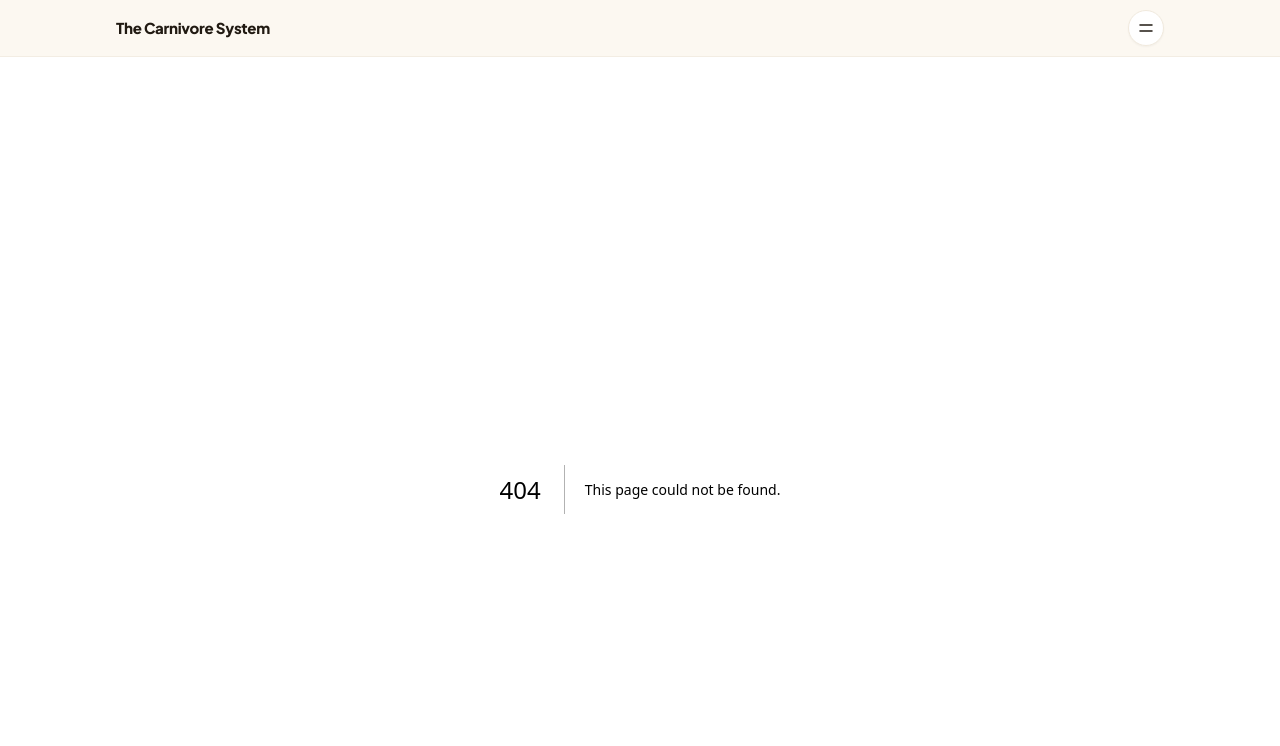
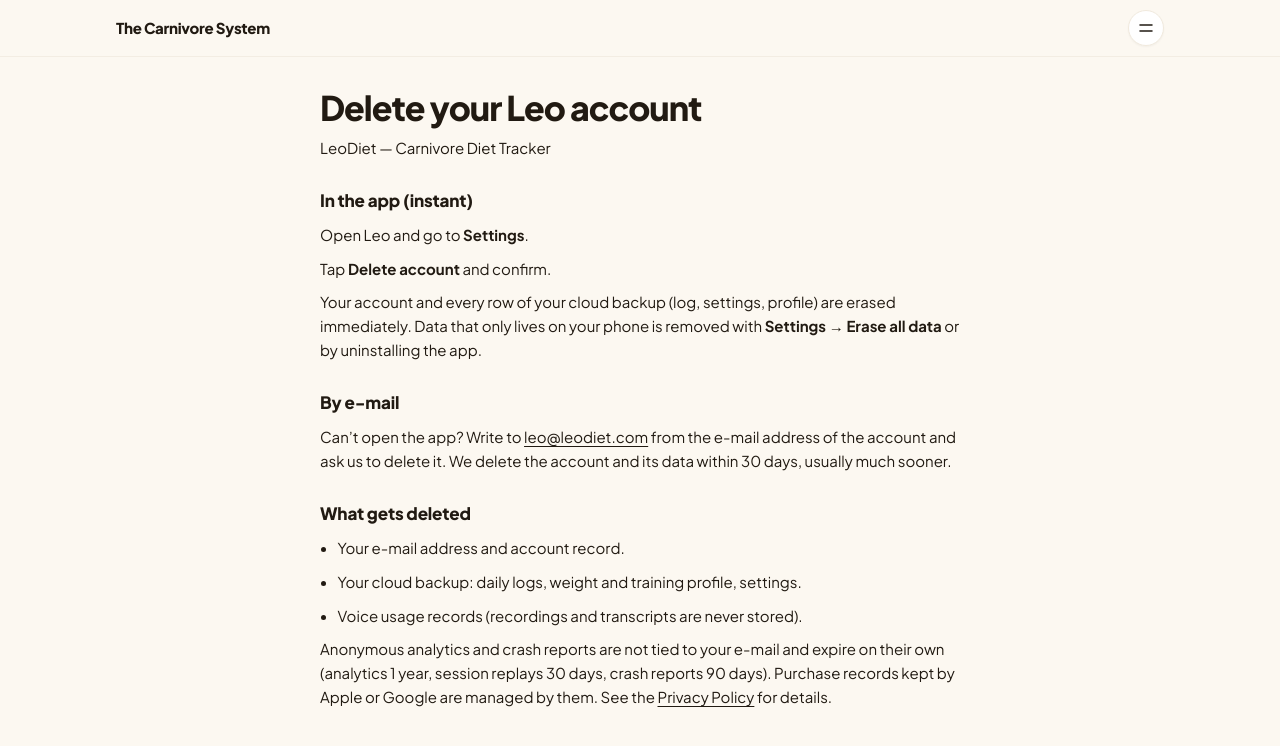
Before and after one commit to collasanta/carnivoresystem-web, a Next.js app: page /delete-account in a window 1280 px wide. Before the commit this address had no page. Shown: the top 746 px of the page. Built offline with nearby package versions, Linux system fonts and the light colour scheme.

Commit message:
Add /delete-account page for Google Play data deletion link
Co-Authored-By: Claude Sonnet 5.5 <noreply@anthropic.com>

```diff
--- /dev/null
+++ b/app/delete-account/page.tsx
@@ -0,0 +1,43 @@
+import type { Metadata } from "next";
+
+export const metadata: Metadata = {
+  title: "Delete your Leo account — The Carnivore System",
+  description: "How to delete your LeoDiet account and all associated data.",
+};
+
+export default function DeleteAccount() {
+  return (
+    <article className="prose-legal w-full max-w-[640px]">
+      <h1 className="text-[clamp(26px,7vw,34px)] leading-[1.1] font-extrabold tracking-[-0.03em]">Delete your Leo account</h1>
+      <p className="mt-2 text-[13px] text-mute">LeoDiet — Carnivore Diet Tracker</p>
+
+      <h2>In the app (instant)</h2>
+      <ol>
+        <li>Open Leo and go to <strong>Settings</strong>.</li>
+        <li>Tap <strong>Delete account</strong> and confirm.</li>
+      </ol>
+      <p>
+        Your account and every row of your cloud backup (log, settings, profile) are erased immediately. Data that only
+        lives on your phone is removed with <strong>Settings → Erase all data</strong> or by uninstalling the app.
+      </p>
+
+      <h2>By e-mail</h2>
+      <p>
+        Can&rsquo;t open the app? Write to <a href="mailto:leo@leodiet.com">leo@leodiet.com</a> from the e-mail address
+        of the account and ask us to delete it. We delete the account and its data within 30 days, usually much sooner.
+      </p>
+
+      <h2>What gets deleted</h2>
+      <ul>
+        <li>Your e-mail address and account record.</li>
+        <li>Your cloud backup: daily logs, weight and training profile, settings.</li>
+        <li>Voice usage records (recordings and transcripts are never stored).</li>
+      </ul>
+      <p>
+        Anonymous analytics and crash reports are not tied to your e-mail and expire on their own (analytics 1 year,
+        session replays 30 days, crash reports 90 days). Purchase records kept by Apple or Google are managed by them.
+        See the <a href="/privacy">Privacy Policy</a> for details.
+      </p>
+    </article>
+  );
+}
```
